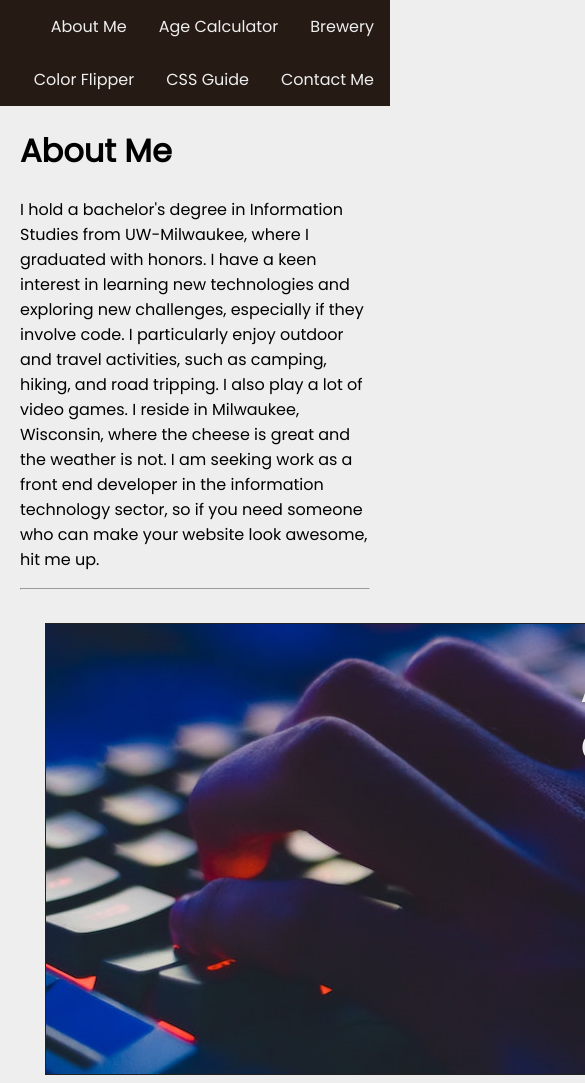
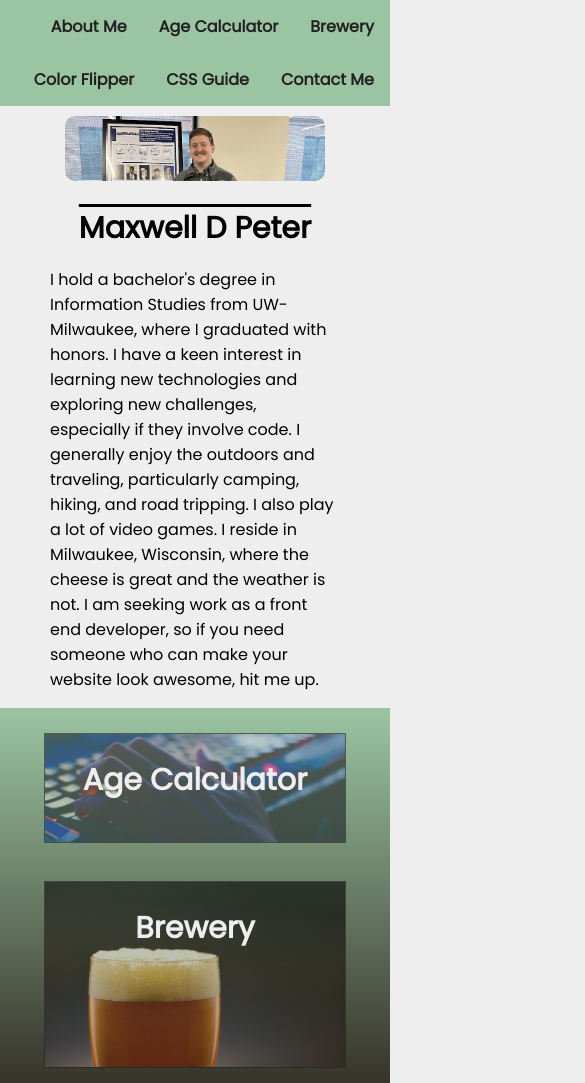
Before and after one commit to Max24p7/Advanced-CSS-Challenge01, a plain HTML site: page index.html in a window 390 px wide. Shown: the top 1083 px of the page, 585 px wide, since content can reach past the window. Drawn offline with Linux system fonts and the light colour scheme.

Commit message:
Made changes to the style, added a portrait, fixed some flexbox issues

```diff
--- a/assets/style.css
+++ b/assets/style.css
@@ -11,10 +11,10 @@
     --green: #9bc5a2;
 }
 
+/* scroll on click is smoother */
 html {
     scroll-behavior: smooth;
 }
-
 
 body {
     margin: 0 0 100px;
@@ -25,7 +25,7 @@ body {
 /* Header Styling */
 
 nav {
-    background-color: var(--brown);
+    background-color: var(--green);
     padding-left: 5px;
 }
 
@@ -42,26 +42,59 @@ nav {
 .nav-links a {
     text-decoration: none;
     display: block;
-    color: var(--white);
+    color: var(--gray);
+    font-weight: bold;
     text-align: center;
     padding: 14px 16px;
     transition: all 0.7s ease-out;
 }
 
 .nav-links a:hover, a:focus {
-    background-color: var(--green);
-    color: black;
+    background-color: var(--brown);
+    color: var(--white);
+    font-weight: normal;
 }
 
 /* Body Styling */
 
 main {
-    margin-left: 20px;
-    margin-right: 20px;
+    /* margin-left: 20px; */
+    /* margin-right: 20px; */
     margin-bottom: 20px;
 }
 
+/* About me section */
+
+.about {
+    display:flex;
+    flex-direction: column;
+    justify-content: flex-start;
+    flex-wrap: wrap;
+    align-items: center;
+    margin-left: 50px;
+    margin-right: 50px;
+}
+
+.about img {
+    /* border: var(--yellow) 1px solid;
+    outline: var(--brown) 3px solid; */
+    border-radius: 10px;
+    margin-top: 10px;
+
+}
+
+h1 {
+    font-size: 30px;
+    text-decoration: overline;
+    margin-bottom: 0px;
+}
+
+/* Styling for images, containers and flexboxes */
+
 .flex-links {
+    background: linear-gradient(180deg, rgba(155,197,162,1) 0%, rgba(37,26,20,1) 50%, rgba(184,179,115,1) 100%);
+    /* border-top: 5px black solid;
+    border-bottom: 5px black solid; */
     display: flex;
     justify-content:space-around;
     flex-wrap: wrap;
@@ -69,22 +102,22 @@ main {
 
 .flex-links img {
     border: 1px var(--gray) solid;
-    /* border-radius: 25px; */
     margin: 5px;
+    opacity: 0.6;
+
 }
 
 .img-container {
-    /* border: black 1px solid; */
-    /* background-color: var(--gray); */
     margin: 20px;
 }
 
-
 .img-container img:hover {
-    transform: scale3d(1.1,1.1,1);
+    transform: scale3d(1.05,1.05,1);
     transition: transform 1s ease-in-out;
+    opacity: 1;
 }
 
+/* Hero Container styling */
 
 #primary-container {
     width: 1300px;
@@ -93,8 +126,6 @@ main {
     flex-wrap: wrap;
     justify-content: center;
     display: flex;
-    /* background-color: var(--gray); */
-    /* border-radius: 5px; */
 }
 
 #primary-container h3 {
@@ -103,10 +134,11 @@ main {
     font-size: 40px;
 }
 
+/* Styling for smaller images */
+
 .secondary-container {
     display: flex;
     justify-content: center;
-    /* border-radius: 5px; */
 }
 
 .secondary-container h3 {
@@ -118,6 +150,8 @@ main {
     color: var(--white);
 }
 
+
+/* text styling, added opaque background for better contrast */
 #css-guide {
     background-color: rgba(48, 48, 48, 0.6);
     color: white;
@@ -127,13 +161,14 @@ main {
 /* Contact Section */
 
 footer {
-    left: 0;
+    /* left: 0;
+    right: 0; */
     bottom: 0;
     width: 100%;
 }
 
 #contact {
-    border-top: black 5px solid;
+    /* border-top: black 5px solid; */
     display:flex;
     flex-direction: column;
 }
@@ -157,11 +192,103 @@ footer {
 }
 
 .contact-list li {
-    padding: 5px 100px;
+    padding: 5px 30px;
     background-color: var(--yellow);
     margin: 10px;
 }
 
-.contact-list a li:hover {
-    background-color: white;
+.contact-list li:hover {
+    font-weight: bolder;
+    filter: drop-shadow(0 0 0.75rem var(--yellow));
 }
+
+/* Responsive styling */
+
+@media screen and (max-width: 1300px) {
+    #primary-container {
+        width: 975px;
+        height: 352.5px;
+    }
+
+    #primary-container img {
+        width: 975px;
+        height: 352.5px;
+    }
+}
+
+/* Tablet Sizing */
+@media screen and (max-width: 992px) {
+    .about img {
+        width: 540px;
+        object-fit: cover;
+    }
+
+    #primary-container {
+        width: 585px;
+        height: 211.5px;
+    }
+
+    #primary-container img {
+        width: 585px;
+        height: 211.5px;
+    }
+
+    .contact-list {
+        flex-direction: column;
+        justify-content: space-evenly;
+        text-align: right;
+    }
+}
+
+@media screen and (max-width: 620px) {
+    .about img {
+        width: 380px;
+        object-fit: cover;
+    }
+
+    #primary-container {
+        width: 415px;
+        height: 150.04px;
+    }
+
+    #primary-container img {
+        width: 415px;
+        height: 150.04px;
+    }
+
+    .secondary-container img {
+        width: 300px;
+        height: 185.16px;
+    }
+
+    #primary-container h3 {
+        font-size: 30px;
+    }
+
+    .secondary-container h3 {
+        font-size: 30px;
+    }
+}
+
+/* Phone sizing */
+@media screen and (max-width: 430px) {
+    .about img {
+        width: 260px;
+        object-fit: cover;
+    }
+
+    #primary-container {
+        width: 300px;
+        height: 108.43px;
+    }
+
+    #primary-container img {
+        width: 300px;
+        height: 108.43px;
+    }
+
+    .secondary-container img {
+        width: 300px;
+        height: 185.16px;
+    }
+}
--- a/index.html
+++ b/index.html
@@ -43,10 +43,13 @@
         <!-- Main Content -->
 
         <main>
-            <h1 id="AboutMe">About Me</h1>
-            <p>I hold a bachelor's degree in Information Studies from UW-Milwaukee, where I graduated with honors. I have a keen interest in learning new technologies and exploring new challenges, especially if they involve code. I particularly enjoy outdoor and travel activities, such as camping, hiking, and road tripping. I also play a lot of video games. I reside in Milwaukee, Wisconsin, where the cheese is great and the weather is not. I am seeking work as a front end developer in the information technology sector, so if you need someone who can make your website look awesome, hit me up.</p>
+            <section class="about">
+                <img id="selfpro" src="/assets/selfprosmallpano.png" alt="picture of myself at non-profit IT fair.">
+                <h1 id="AboutMe">Maxwell D Peter</h1>
+                <p>I hold a bachelor's degree in Information Studies from UW-Milwaukee, where I graduated with honors. I have a keen interest in learning new technologies and exploring new challenges, especially if they involve code. I generally enjoy the outdoors and traveling, particularly camping, hiking, and road tripping. I also play a lot of video games. I reside in Milwaukee, Wisconsin, where the cheese is great and the weather is not. I am seeking work as a front end developer, so if you need someone who can make your website look awesome, hit me up.</p>
+            </section>
 
-        <hr>
+            <!-- Flexbox image content -->
 
             <section class="flex-links">
                 <div class="img-container" id="primary-container">
@@ -67,25 +70,18 @@
                 </div>
             </section>
        </main>
-            <!-- Contact Information -->
-
+            <!-- Contact Information in footer -->
             <footer id="contact">
                 <h1>Contact</h1>
                 <ul class="contact-list" style= list-style-type:none>
                     <li><a href="email:maxwelldpeter@gmail.com">E-mail Me</a></li>
                     <li><a href="tel:4141234567">(414) 123-4567</a></li>
-                    <li><a href="www.github.com/">Github</a></li>
-                    <li><a href="www.linkedin.com/">linkedin</a></li>
-                    <li><a href="www.twitter.com/">Twitter</a></li>
+                    <li><a href="https://github.com/">Github</a></li>
+                    <li><a href="https://linkedin.com/">linkedin</a></li>
+                    <li><a href="#">Resume</a></li>
                 </ul>
             </footer>
 
 
-
-
-
-
-
-
     </body>
 </html>
```
Also changed, not shown: assets/selfprosmall.png (added), assets/selfprosmallpano.png (added).
